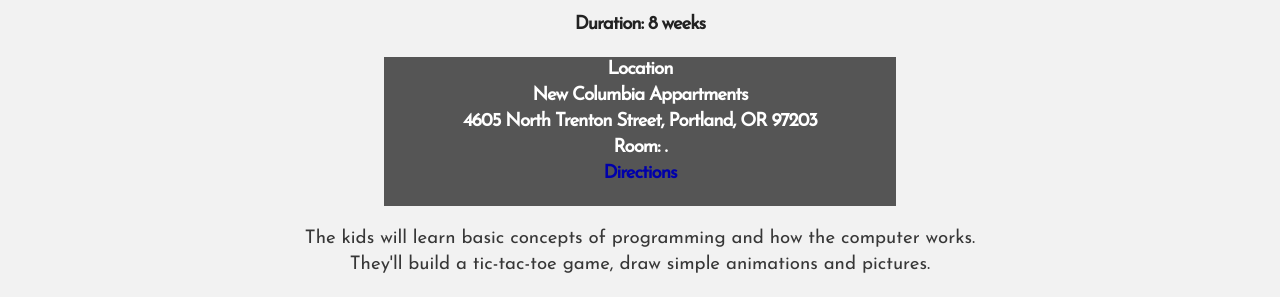
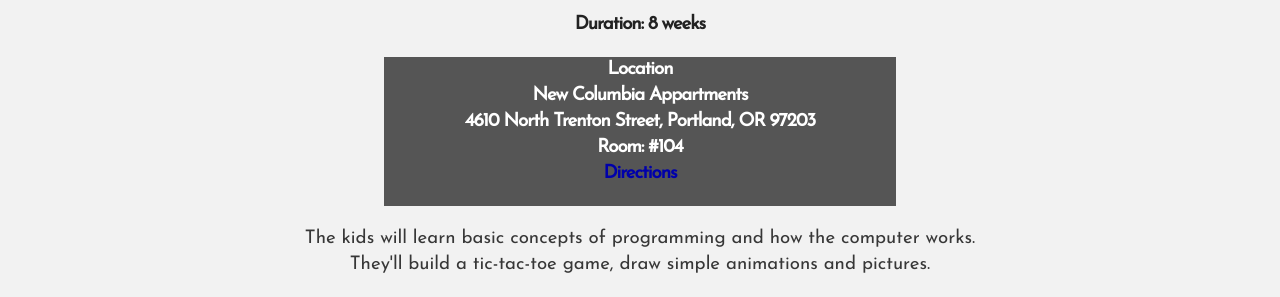
Before and after one commit to kidsonkode/kidsonkode.github.io, a Jekyll site: the page built from index.html, in a window 1280 px wide. Shown: the part 368-665 px from the top of the page. Built offline with Jekyll 4.4.1, drawn with Linux system fonts in a browser that asks for light colours; nearby versions of some CDN libraries; Markdown is read by kramdown in place of the engine named in the settings.

Commit message:
Update site.

```diff
--- a/index.html
+++ b/index.html
@@ -12,8 +12,8 @@ title: Kids On Kode
     <p id="location" style="background-color: #555; width: 40%; color: white;">
     Location <br/>
     New Columbia Appartments <br/>
-    4605 North Trenton Street,  Portland, OR 97203 <br/>
-    <span>Room: . <a href="http://www.newcolumbiaapts.com/Apartments/module/map_and_directions/property%5Bid%5D/44831" target="_blank">Directions</a></span>
+    4610 North Trenton Street,  Portland, OR 97203 <br/>
+    <span>Room: #104 <a href="http://www.newcolumbiaapts.com/Apartments/module/map_and_directions/property%5Bid%5D/44831" target="_blank">Directions</a></span>
     </p>
   </h2>
   <div style="width: 80em; margin:auto;">
```
Also changed, not shown: 1 other file.
